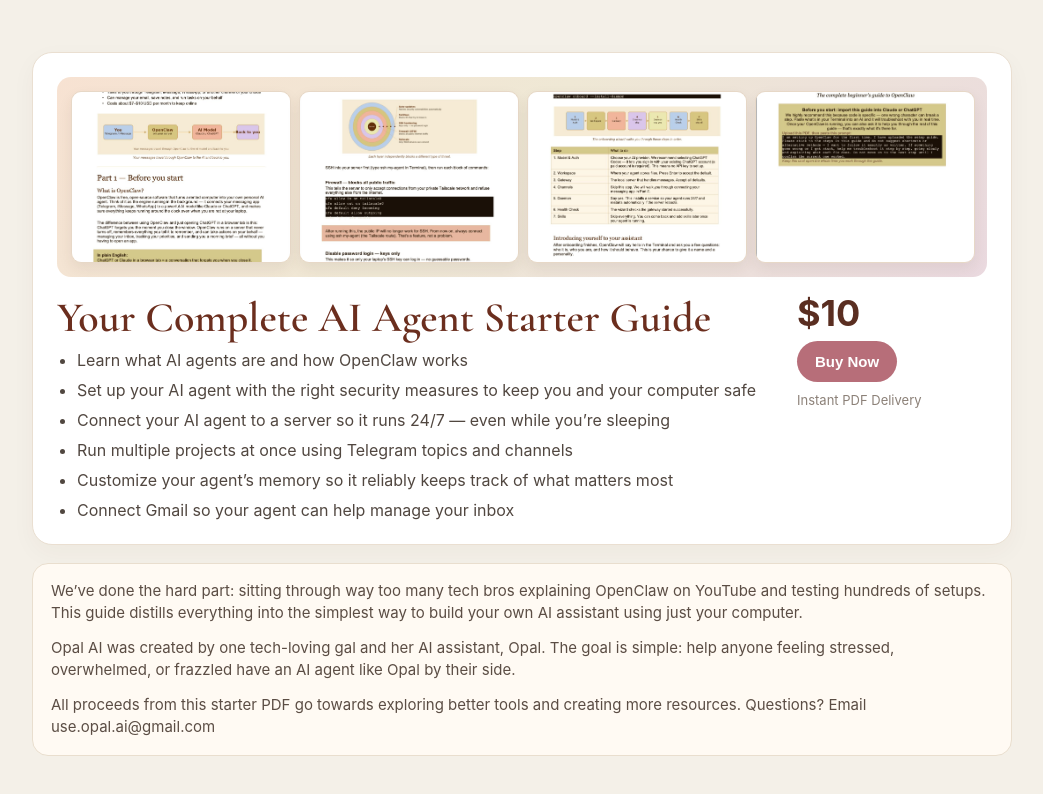
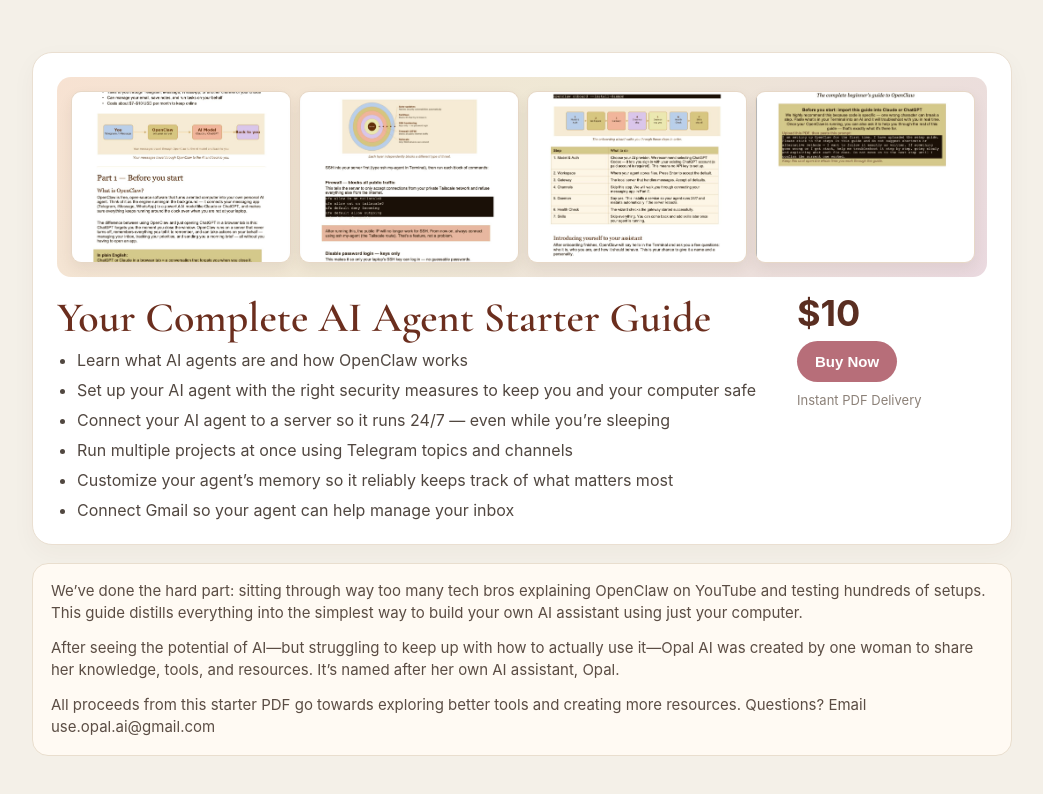
Before and after one commit to opal-the-bot/agent-inbox-mvp, a Next.js app: page / in a window 1280 px wide. Shown: the part 1596-2390 px from the top of the page, without its empty margins (118-1161 px from the left). Built offline with nearby package versions, Linux system fonts and the light colour scheme.

Commit message:
Update founder story copy per Ela

```diff
--- a/app/components/OpalLandingPage.tsx
+++ b/app/components/OpalLandingPage.tsx
@@ -261,7 +261,7 @@ export default function OpalLandingPage() {
             We’ve done the hard part: sitting through way too many tech bros explaining OpenClaw on YouTube and testing hundreds of setups. This guide distills everything into the simplest way to build your own AI assistant using just your computer.
           </p>
           <p style={{ margin: '12px 0 0', color: '#5b4d44', fontSize: 15, lineHeight: 1.5 }}>
-            Opal AI was created by one tech-loving gal and her AI assistant, Opal. The goal is simple: help anyone feeling stressed, overwhelmed, or frazzled have an AI agent like Opal by their side.
+            After seeing the potential of AI—but struggling to keep up with how to actually use it—Opal AI was created by one woman to share her knowledge, tools, and resources. It’s named after her own AI assistant, Opal.
           </p>
           <p style={{ margin: '12px 0 0', color: '#5b4d44', fontSize: 15, lineHeight: 1.5 }}>
             All proceeds from this starter PDF go towards exploring better tools and creating more resources. Questions? Email use.opal.ai@gmail.com
```
